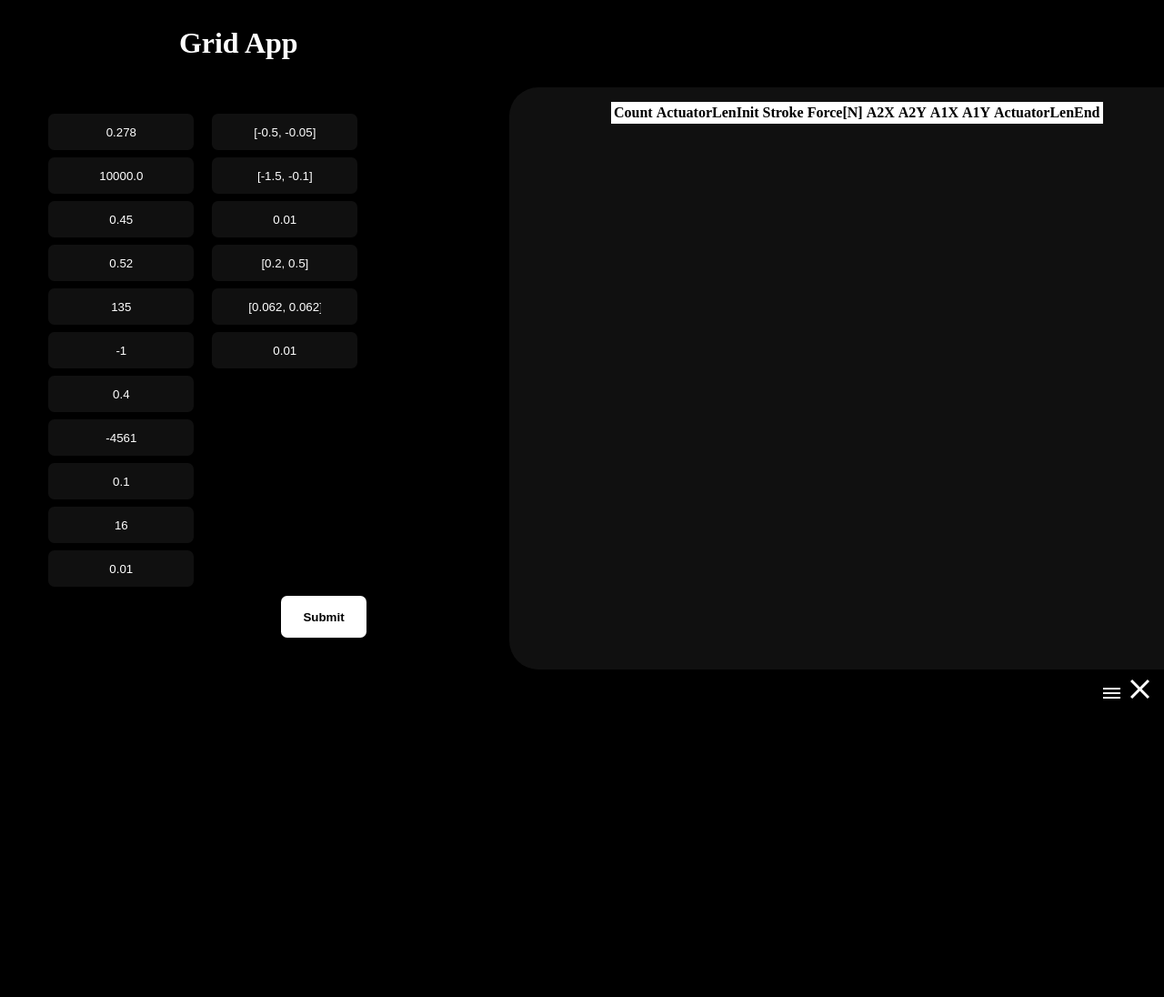
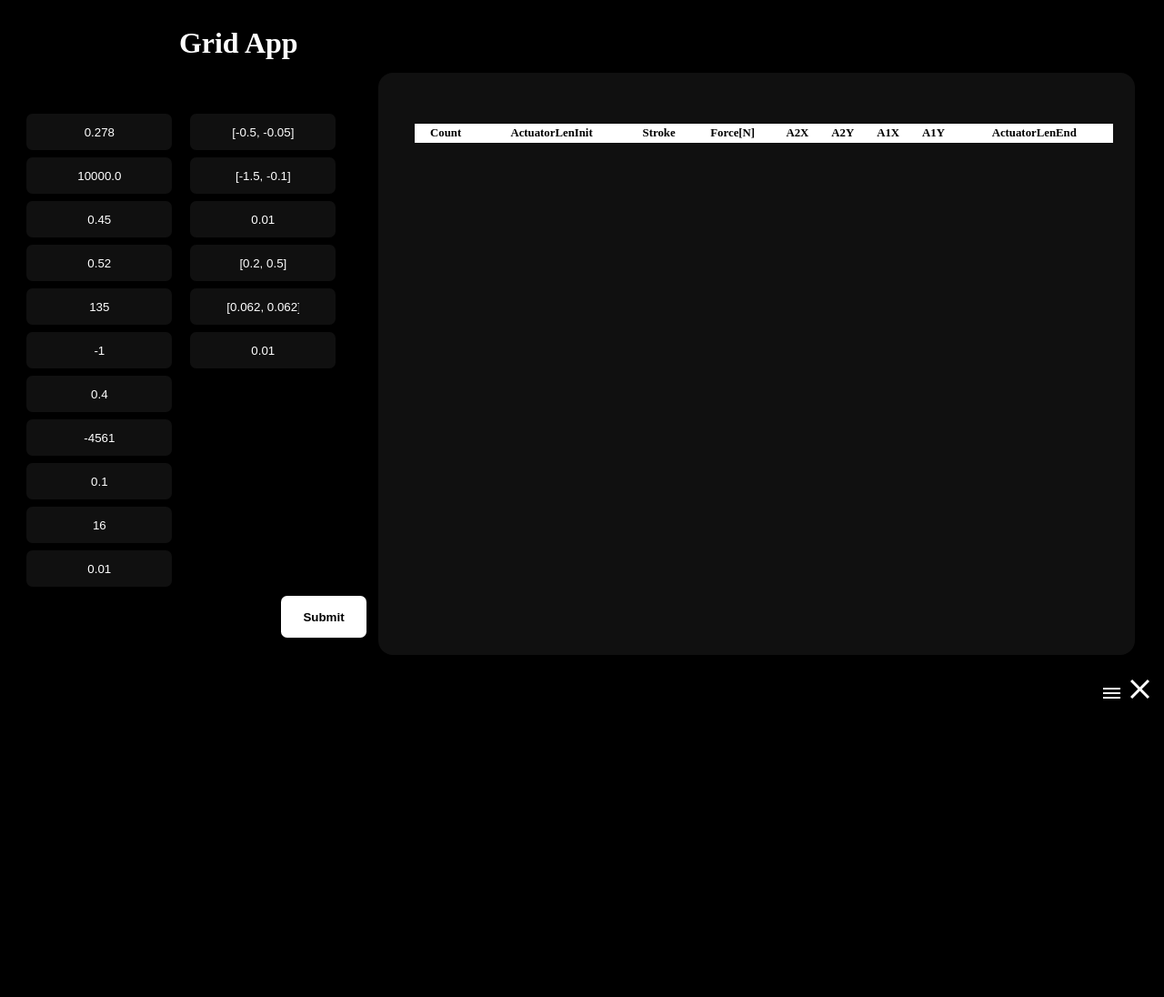
Before and after one commit to kssgarcia/AppActuator, a Django app: page / in a window 1280 px wide. Shown: the whole page at 91% size. Before the commit the page ends 768 px from the top, so only its background shows below. Run offline with Django 3.2, Linux system fonts and the light colour scheme; lists and menus that the app fills with data are empty; some libraries are stand-ins or nearby versions; some web fonts are replaced.

Commit message:
new layout

```diff
--- a/main/static/main/css/style.css
+++ b/main/static/main/css/style.css
@@ -185,27 +185,21 @@ form {
 }
 
 /* Result */
-/*  Test for input result */
-#result {
-  position: fixed;
-  top: 50%;
-  left: 50%;
-}
-
 .home .container-table {
-  position: fixed;
   display: flex;
   align-items: start;
-  width: 80em;
-  height: 80em;
+  justify-content: center;
+  margin-top: 1em;
   top: 7em;
   left: 42em;
-  z-index: -700;
+  height: 90%;
+  z-index: 0;
   overflow: auto;
 }
 .home .container-table #table-result {
+  width: 87%;
   background: white;
-  font-size: 1em;
+  font-size: 0.8em;
 }
 .home .container-table #table-result tr {
   padding: 2em;
@@ -217,13 +211,13 @@ form {
 
 .home .container-table::before {
   content: "";
-  position: fixed;
-  top: 6em;
-  left: 35em;
-  width: 50em;
-  height: 40em;
+  position: absolute;
+  top: 10vh;
+  right: 5vw;
+  width: 90vw;
+  height: 80vh;
   z-index: -800;
-  border-radius: 2em;
+  border-radius: 1em;
   background-color: rgba(20, 20, 20, 0.8);
 }
 
@@ -264,7 +258,7 @@ form {
   transform: rotate(20deg);
 }
 
-@media only screen and (min-width: 800px) {
+@media only screen and (min-width: 1200px) {
   body {
     overflow-y: hidden;
   }
@@ -274,12 +268,16 @@ form {
   }
 
   .home {
+    display: grid;
+    grid-template-columns: 30vw 70vw;
     width: 100vw;
     height: 100vh;
   }
   .home .container {
+    display: grid;
+    justify-content: center;
     margin: 0 auto;
-    width: 90%;
+    width: 100%;
   }
   .home .container .cform {
     position: static;
@@ -319,6 +317,21 @@ form {
     background-color: black;
     color: white;
   }
+
+  .home .container-table {
+    display: grid;
+    justify-content: center;
+    margin-top: 3em;
+    height: 60em;
+  }
+  .home .container-table #table-result {
+    width: 60vw;
+  }
+
+  .home .container-table::before {
+    width: 65vw;
+    right: 2em;
+  }
 }
 
 /*# sourceMappingURL=style.css.map */
--- a/main/static/main/css/style.scss
+++ b/main/static/main/css/style.scss
@@ -198,27 +198,21 @@ form {
 }
 
 /* Result */
-/*  Test for input result */
-#result {
-  position: fixed;
-  top: 50%;
-  left: 50%;
-}
-
 
 .home .container-table {
-  position: fixed;
   display: flex;
   align-items: start;
-  width: 80em;
-  height:80em;
+  justify-content: center;
+  margin-top: 1em;
   top: 7em;
   left: 42em;
-  z-index: -700;
+  height: 90%;
+  z-index: 0;
   overflow: auto;
   #table-result {
+    width: 87%;
     background: $table-color-one;
-    font-size: 1em;
+    font-size: 0.8em;
     tr {
       padding: 2em;
       margin-left: 1em;
@@ -231,13 +225,13 @@ form {
 
 .home .container-table::before {
   content: "";
-  position: fixed;
-  top: 6em;
-  left: 35em;
-  width: 50em;
-  height: 40em;
+  position: absolute;
+  top: 10vh;
+  right: 5vw;
+  width: 90vw;
+  height: 80vh;
   z-index: -800;
-  border-radius: 2em;
+  border-radius: 1em;
   background-color: rgba(20, 20, 20, 0.8);
 }
 
@@ -281,7 +275,7 @@ form {
   }
 }
 
-@media only screen and (min-width: 800px) {
+@media only screen and (min-width: 1200px) {
   body {
     overflow-y: hidden;
   }
@@ -291,11 +285,15 @@ form {
   }
 
   .home {
+    display: grid;
+    grid-template-columns: 30vw 70vw;
     width: 100vw;
     height: 100vh;
     .container {
+      display: grid;
+      justify-content: center;
       margin: 0 auto;
-      width: 90%;
+      width: 100%;
 
       .cform {
         position: static;
@@ -340,4 +338,20 @@ form {
       }
     }
   }
+
+  .home .container-table {
+    display: grid;
+    justify-content: center;
+    margin-top: 3em;
+    height: 60em;
+
+    #table-result {
+      width: 60vw;
+    }
+  }
+
+  .home .container-table::before {
+    width: 65vw;
+    right: 2em;
+  }
 }
--- a/main/templates/main/base.html
+++ b/main/templates/main/base.html
@@ -17,6 +17,5 @@
     </div>
   </div>
   {% block content %} {% endblock content %}
-  {% block result %} {% endblock result %}
 </body>
 </html>
```
Also changed, not shown: 1 other file.
